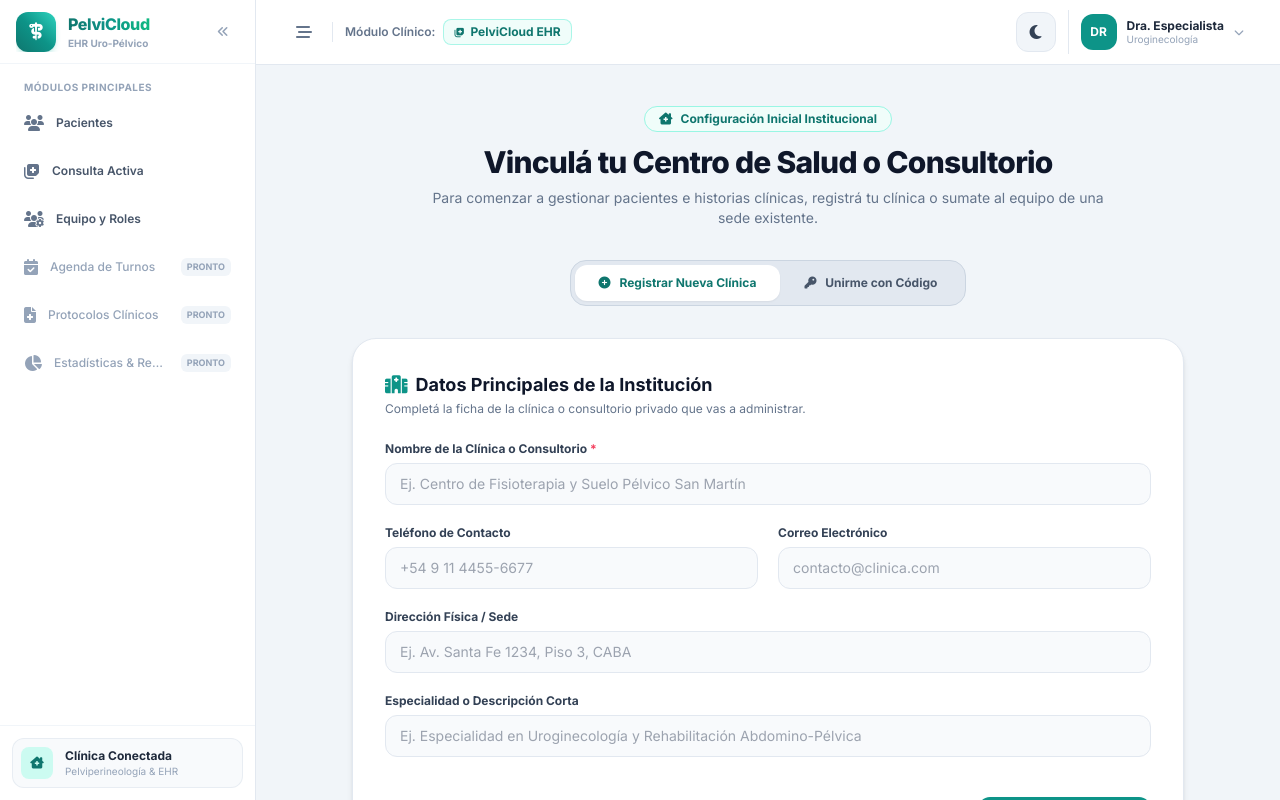
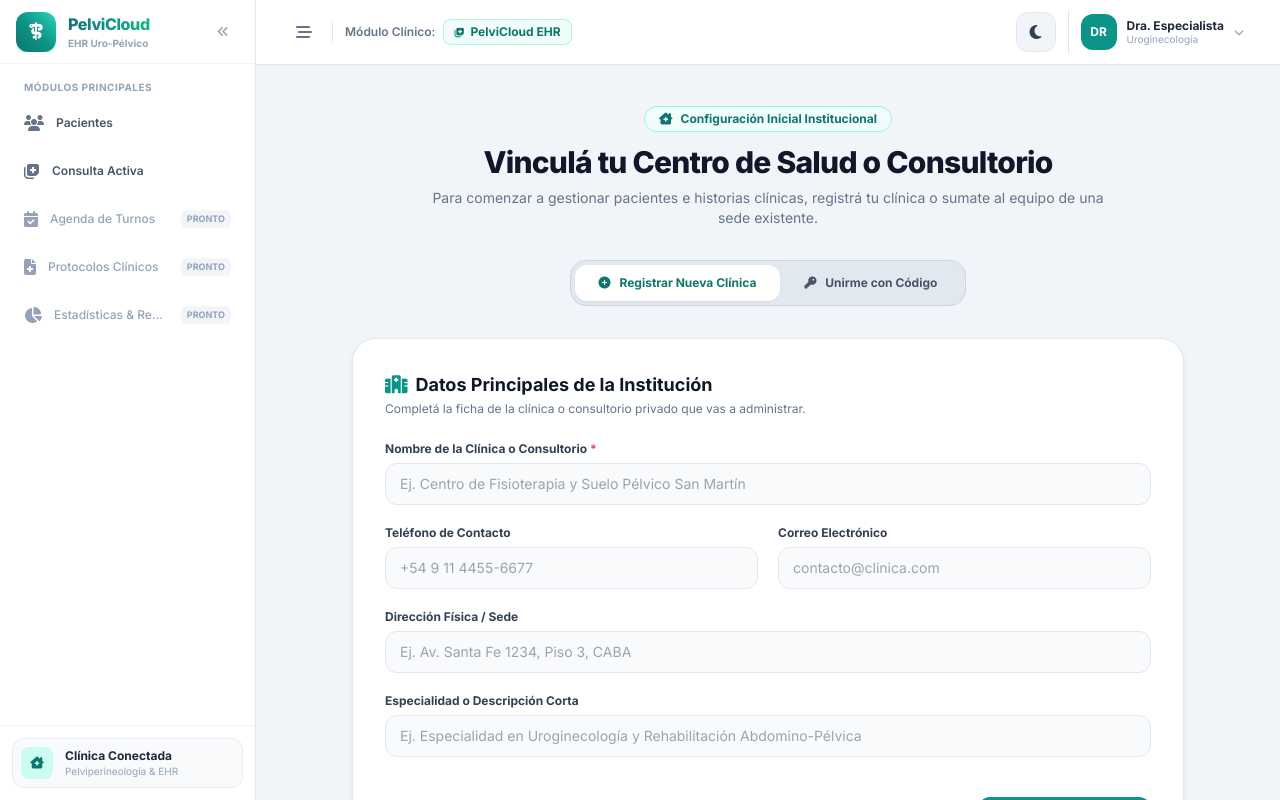
Before and after one commit to alvarosaccomani/ATSHealth-web-app, an Angular app: page /admin/user/company-onboarding in a window 1280 px wide. Shown: the top 800 px of the page. Built offline with nearby package versions, Linux system fonts and the light colour scheme.

Commit message:
i add property adminOnly to NavItem interface

```diff
--- a/src/app/shared/components/sidebar/sidebar.component.html
+++ b/src/app/shared/components/sidebar/sidebar.component.html
@@ -78,7 +78,8 @@
     }
 
     @for (item of navigationItems; track item.label) {
-      @if (item.disabled) {
+      @if (!item.adminOnly || companyContext.isAdmin()) {
+        @if (item.disabled) {
         <div
           class="flex items-center rounded-xl text-slate-400 dark:text-slate-500 cursor-not-allowed select-none transition-colors"
           [class.gap-3]="!isCollapsed()"
@@ -121,6 +122,7 @@
         </a>
       }
     }
+  }
   </nav>
 
   <!-- PIE DEL SIDEBAR (CONTEXTO CLÍNICO / SESIÓN) -->
--- a/src/app/shared/components/sidebar/sidebar.component.ts
+++ b/src/app/shared/components/sidebar/sidebar.component.ts
@@ -10,6 +10,7 @@ interface NavItem {
   route: string;
   badge?: string;
   disabled?: boolean;
+  adminOnly?: boolean;
 }
 
 @Component({
@@ -41,6 +42,7 @@ export class SidebarComponent {
       label: 'Equipo y Roles',
       icon: 'fa-users-gear',
       route: '/admin/user/company-users',
+      adminOnly: true,
     },
     {
       label: 'Agenda de Turnos',
```
